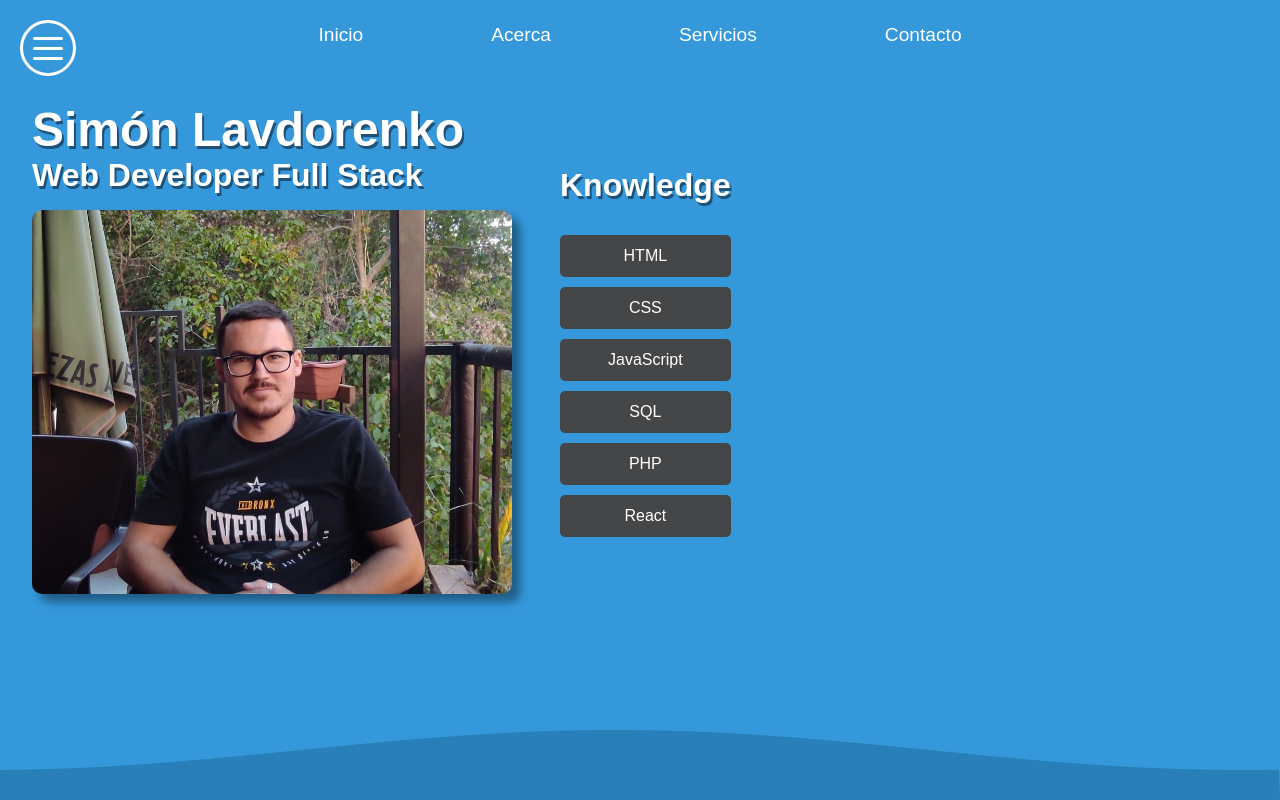
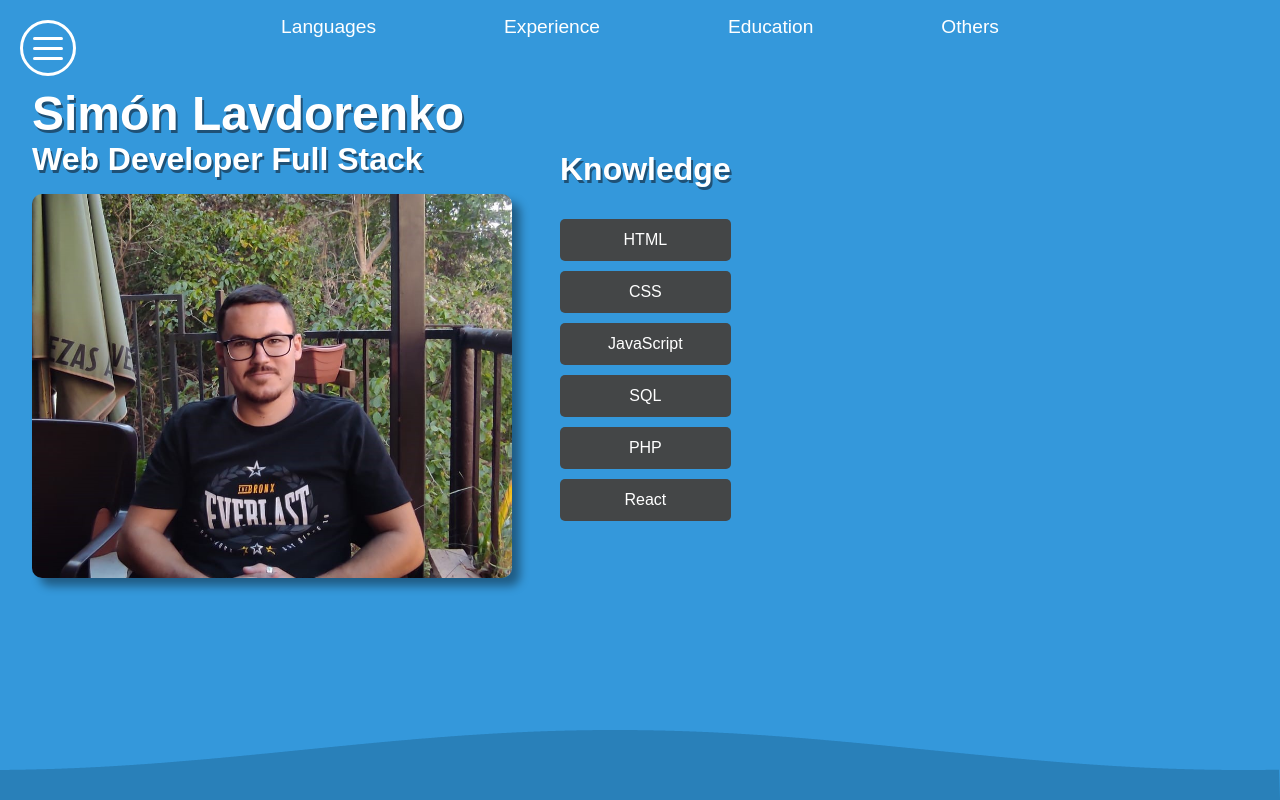
Before and after one commit to SimonLav2024/Portfolio_Simon, a PHP site: page / in a window 1280 px wide. Run offline with PHP 8.4, Linux system fonts and the light colour scheme.

Commit message:
añadido contenido al navbar

```diff
--- a/css/styles.css
+++ b/css/styles.css
@@ -72,12 +72,27 @@ html {
 .nav-links a:hover {
     text-shadow: 0 0 10px rgba(255,255,255,0.5);
 }
-.menu-icon {
+.dropbtn {
+    background: none; /* Sin fondo */
+    border: none; /* Sin borde */
+    color: inherit; /* Hereda el color del texto */
+    padding: 0; /* Sin padding */
+    font: inherit; /* Hereda la fuente */
+    cursor: pointer;
+}
+.dropbtn:focus {
+    outline: none; /* Elimina el contorno al hacer clic */
+}
+.dropdown-content {
     display: none;
-    color: white;
-    font-size: 1.5rem;
-    cursor: pointer;
-    transition: transform 0.3s ease;
+    position: absolute;
+    background-color: #f9f9f9;
+    min-width: 160px;
+    box-shadow: 0px 8px 16px 0px rgba(0,0,0,0.2);
+    z-index: 1;
+}
+.show {
+    display: block;
 }
 /* -------------------------------fin------------------------------------ */
 
@@ -494,7 +509,7 @@ html {
     justify-content: center;
     margin-bottom: 30px;
 }
-button {
+.botonK {
     padding: 12px 24px;
     font-size: 16px;
     cursor: pointer;
@@ -504,11 +519,11 @@ button {
     border-radius: 5px;
     transition: #f0f3f5 0.3s, ease transform 0.1s;
 }
-button:hover {
+.botonK:hover {
     background-color: #2ecc71;
     transform: translateY(-2px);
 }
-button:active {
+.botonK:active {
     transform: translateY(1px);
 }
 #imageContainer {
@@ -536,7 +551,7 @@ button:active {
     .buttons {
         align-items: stretch;
     }
-    button {
+    .botonK{
         width: 100%;
     }
 }
--- a/index.html
+++ b/index.html
@@ -15,12 +15,49 @@
     <nav class="navbar">
         <div class="navbar-container">
             <div class="nav-links" id="navLinks">
-                <a href="#">Inicio</a>
-                <a href="#">Acerca</a>
-                <a href="#">Servicios</a>
-                <a href="#">Contacto</a>
+                <div class="dropdown">
+                    <button class="dropbtn">
+                        <a href="#">Languages</a>
+                    </button>
+                    <div class="dropdown-content">
+                        <p>English</p>
+                        <p>Español</p>
+                        <p>Русский</p>
+                        <p>Українська</p>
+                    </div>
+                </div>
+                <div class="dropdown">
+                    <button class="dropbtn">
+                        <a href="#">Experience</a>
+                    </button>
+                    <div class="dropdown-content">
+                        <p>Camarero</p>
+                        <p>Operario de Mantenimiento</p>
+                        <p>Reponedor</p>
+                        <p>Team Member</p>
+                    </div>
+                </div>
+                <div class="dropdown">
+                    <button class="dropbtn">
+                        <a href="#">Education</a>
+                    </button>
+                    <div class="dropdown-content">
+                        <p>Curso de Desarrollo de Aplicaciónes con Tecnologías Web</p>
+                        <p>Grado en Ciencias Políticas y de la Administración</p>
+                    </div>
+                </div>
+                <div class="dropdown">
+                    <button class="dropbtn">
+                        <a href="#">Others</a>
+                    </button>
+                    <div class="dropdown-content">
+                        <p>Carnét: A y B y vehículo propio</p>
+                        <p>Conocimientos de Bootstrap y GitHub</p>
+                        <p>Trabajo en equipo con bases de datos</p>
+                        <p>Manejo de APIs y JSON</p>
+                    </div>
+                </div>
             </div>
-            <div class="menu-icon" id="menuIcon">☰</div>
         </div>
     </nav>
     <!-- -------------------------------------fin-------------------------------------------------- -->
@@ -121,12 +158,12 @@
         <div class="knowledges">
             <div class="buttons">
                 <h1 class="conocim"><b>Knowledge</b></h1>
-                <button data-tech="html">HTML</button>
-                <button data-tech="css">CSS</button>
-                <button data-tech="javascript">JavaScript</button>
-                <button data-tech="sql">SQL</button>
-                <button data-tech="php">PHP</button>
-                <button data-tech="react">React</button>
+                <button class="botonK" data-tech="html">HTML</button>
+                <button class="botonK" data-tech="css">CSS</button>
+                <button class="botonK" data-tech="javascript">JavaScript</button>
+                <button class="botonK" data-tech="sql">SQL</button>
+                <button class="botonK" data-tech="php">PHP</button>
+                <button class="botonK" data-tech="react">React</button>
             </div>
             <div id="imageContainer">
                 <img class="img-k" src="" alt="Selecciona una tecnología">
```
Also changed, not shown: JavaScript/code.js (+27 -6 lines).
